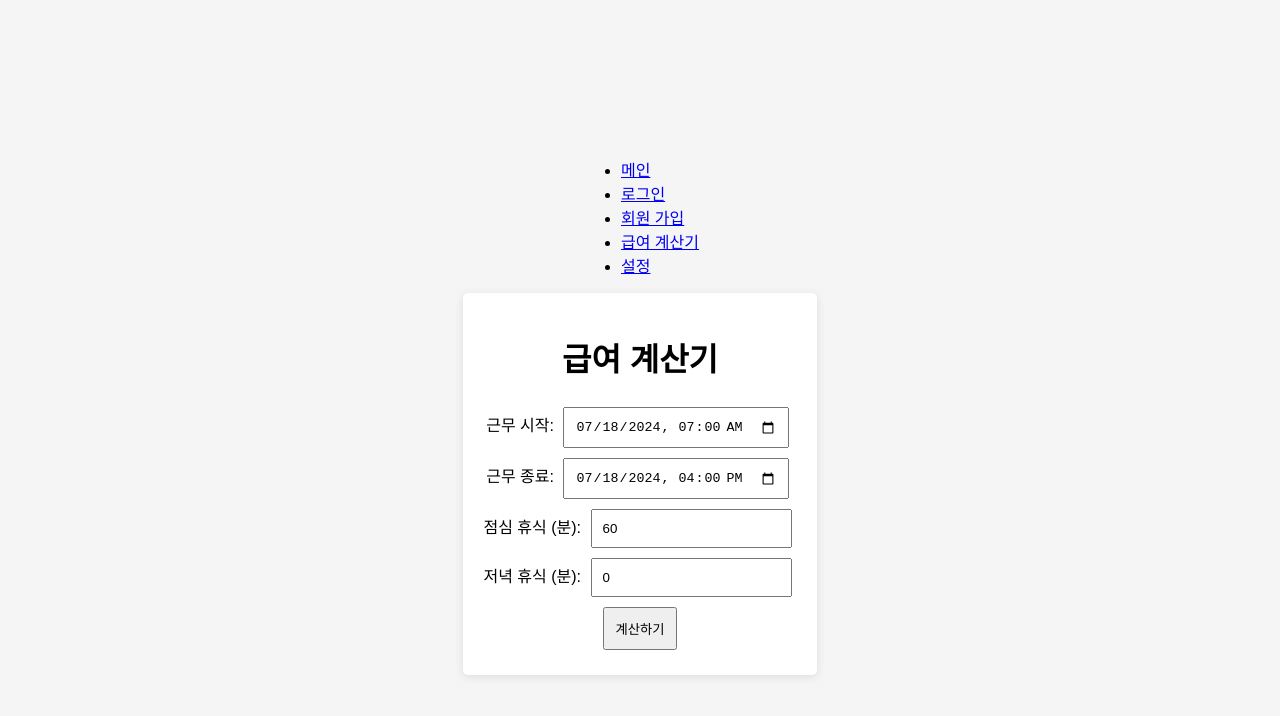
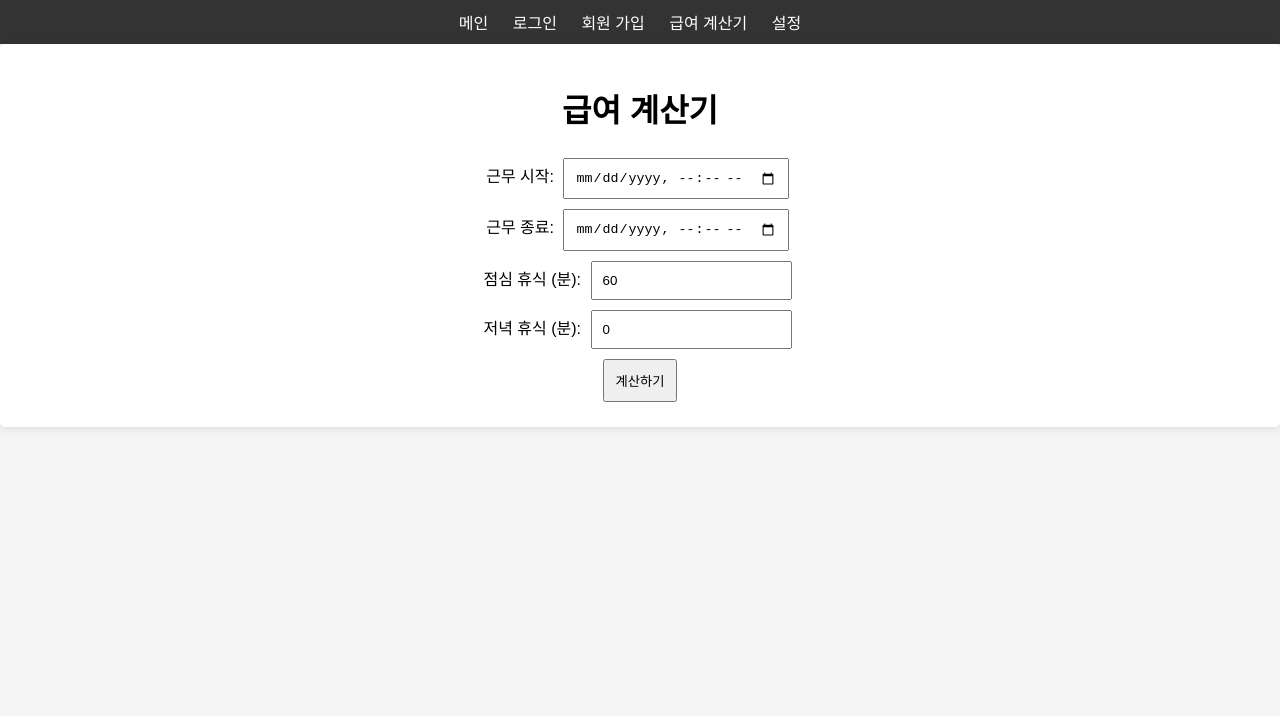
Before and after one commit to JJaeri/jjae2, a website: page public/salary.html in a window 1280 px wide. Drawn offline with Linux system fonts and the light colour scheme; files that its build step writes are made by us from their sources.

Commit message:
Update salary.html

```diff
--- a/public/salary.html
+++ b/public/salary.html
@@ -4,28 +4,7 @@
     <meta charset="UTF-8">
     <meta name="viewport" content="width=device-width, initial-scale=1.0">
     <title>급여 계산기</title>
-    <style>
-        body {
-            font-family: Arial, sans-serif;
-            display: flex;
-            flex-direction: column;
-            align-items: center;
-            justify-content: center;
-            height: 100vh;
-            background-color: #f5f5f5;
-        }
-        .container {
-            text-align: center;
-            background-color: white;
-            padding: 20px;
-            border-radius: 5px;
-            box-shadow: 0 2px 10px rgba(0, 0, 0, 0.1);
-        }
-        input, button {
-            padding: 10px;
-            margin: 5px;
-        }
-    </style>
+    <link rel="stylesheet" href="/jjae2/public/css/styles.css">
 </head>
 <body>
     <div class="container">
@@ -42,9 +21,10 @@
         <div id="result"></div>
     </div>
 
+    <!-- Load common header -->
+    <script src="/jjae2/public/src/loadHeader.js"></script>
+
     <!-- Custom JS -->
-    <script src="../src/script.js"></script>
-    <!-- Load common header -->
-    <script src="../src/loadHeader.js"></script>
+    <script src="/jjae2/public/src/salary.js"></script>
 </body>
 </html>
```
